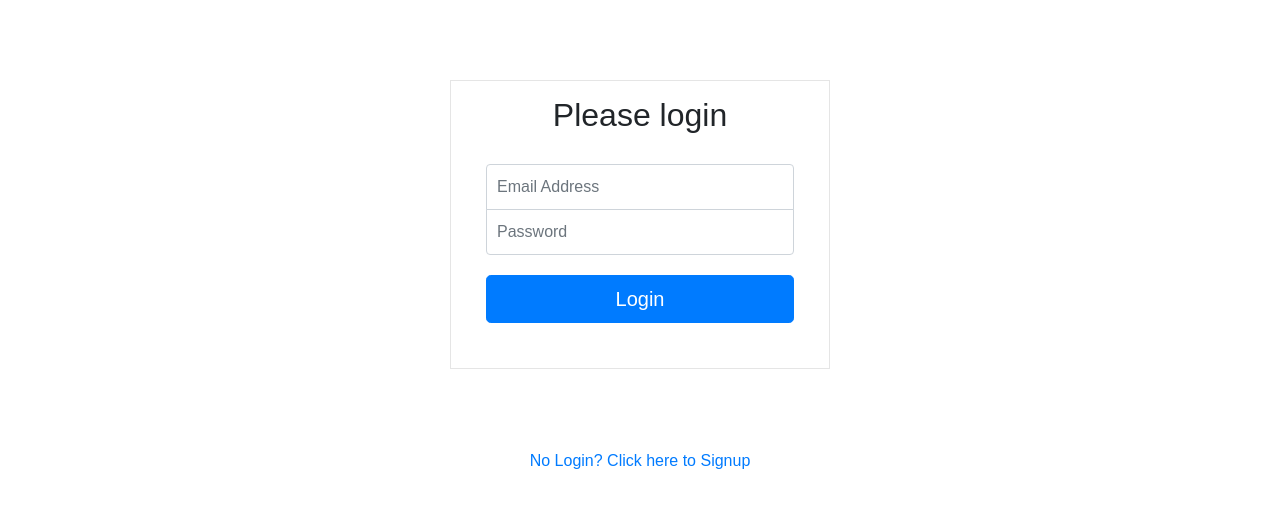
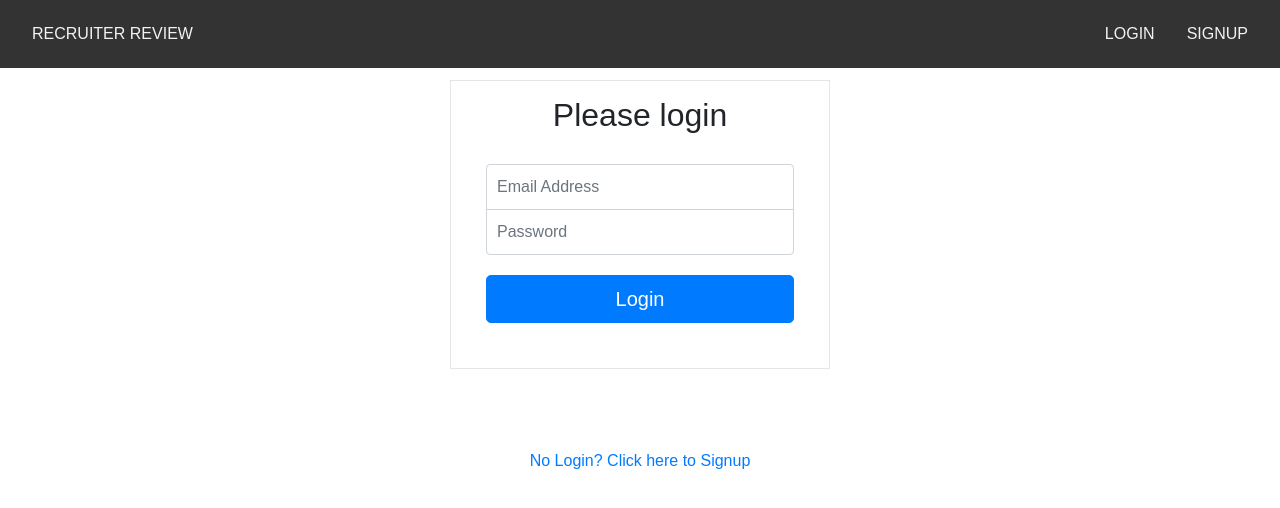
Before and after one commit to vsparrow/RecruiterReviewFrontend, a React (Create React App) app: page / in a window 1280 px wide. Shown: the top 508 px of the page. Built offline with nearby package versions, Linux system fonts and the light colour scheme.

Commit message:
Add header for login/signup

```diff
--- a/src/App.css
+++ b/src/App.css
@@ -41,6 +41,9 @@
     color: black;
 }
 
+form-signin {
+  padding-top: 30px;  /* gives small padding to move away from navbar; used for login and signup */
+}
 /* Main content */
 .main {
     margin-top: 75px; /* Add a top margin to avoid content overlay */
--- /dev/null
+++ b/src/HeaderLoginSignup.js
@@ -0,0 +1,44 @@
+// #called by LoginOrSignup.js
+import React, { Component } from 'react';
+
+class HeaderLoginSignup extends Component {
+
+
+  handleClick=(e)=>{
+    e.preventDefault();
+    let value=e.target.name
+    switch(value){
+      case "home":
+        // "Do Nothing"
+        break;
+      case "login":
+        // this.props.selectedRecruiterId("new")
+        this.props.displayLoginToggle(true) //display login
+        break;
+      case "signup":
+        // this.props.setLogut()
+        this.props.displayLoginToggle(false) //not display login (show signup)
+        break;
+      default:
+
+    }
+  }
+
+
+  render() {
+    // let buttons = "";
+    let topleft = <div className="navbar-left"><a href="#" onClick={this.handleClick} name="home">RECRUITER REVIEW</a></div>
+    let topright =   <div className="navbar-right" style={{textAlign: "right"}}>
+
+    <a href="#" style={{verticalAlign: "top"}} onClick={this.handleClick} className="pull-right" name="login">LOGIN</a>
+    <a href="#" style={{verticalAlign: "top"}} onClick={this.handleClick} className="pull-right" name="signup">SIGNUP</a></div>
+
+    return (
+      <div className="HeaderLoginSignup navbar">
+          {topleft}{topright}
+      </div>
+    );
+  }
+}
+
+export default HeaderLoginSignup;
--- a/src/LoginOrSignup.js
+++ b/src/LoginOrSignup.js
@@ -1,7 +1,7 @@
 import React, { Component } from 'react';
 import Login from "./Login"
 import Signup from "./Signup"
-
+import HeaderLoginSignup from "./HeaderLoginSignup"
 class LoginOrSignup extends Component {
   state = {login: true}
 
@@ -15,6 +15,7 @@ class LoginOrSignup extends Component {
   render(){
     return(
       <div>
+        <HeaderLoginSignup displayLoginToggle={this.displayLoginToggle} />
         {this.state.login ? <Login displayLoginToggle={this.displayLoginToggle} setAuthorization={this.props.setAuthorization}/> : < Signup displayLoginToggle={this.displayLoginToggle} setAuthorization={this.props.setAuthorization}/>}
       </div>
     )//return
```
